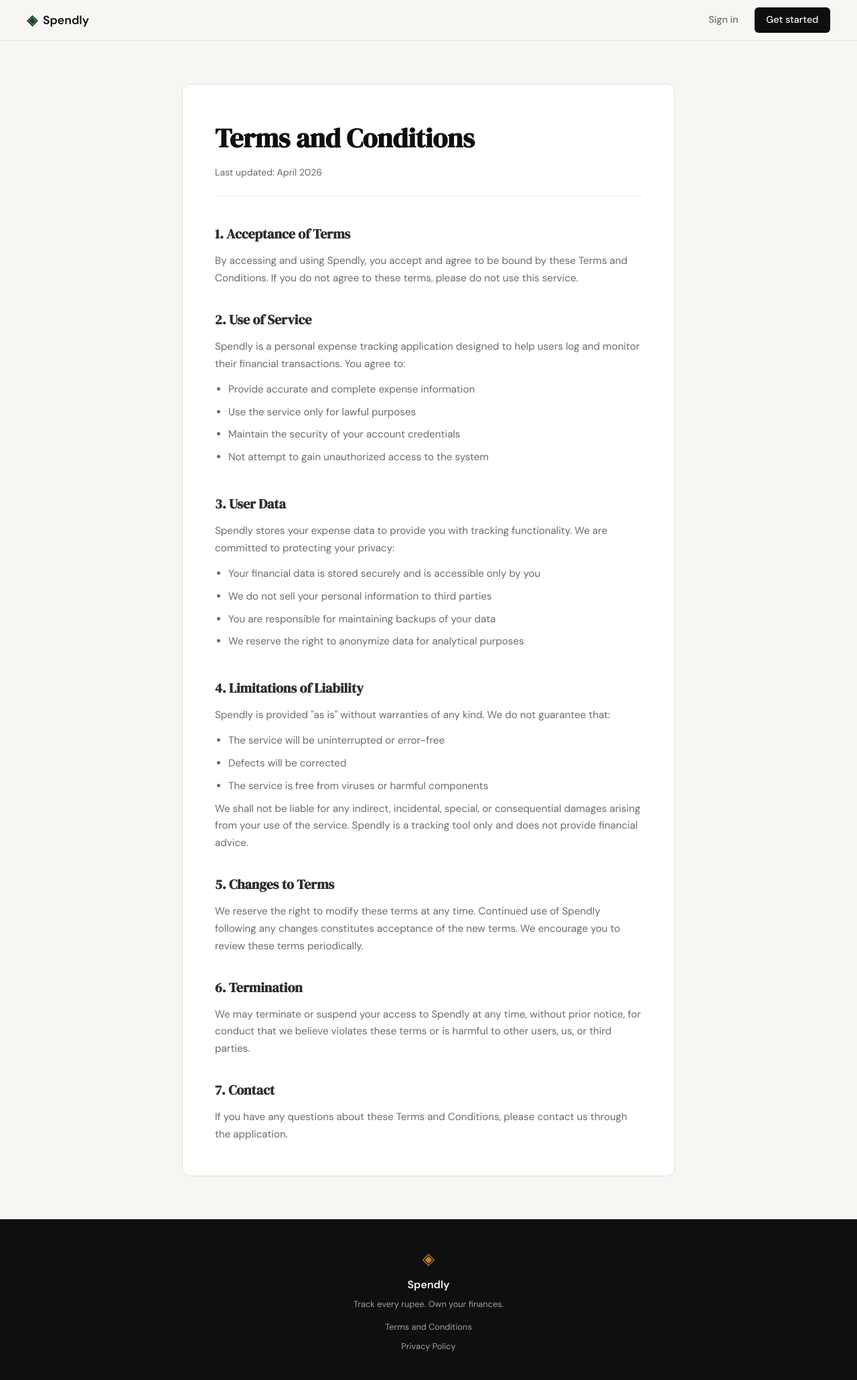
After one commit to Sudiptagiri24/spendly, a Flask app: page /terms in a window 1280 px wide. The commit adds this page. Shown: the whole page at 67% size. Run offline with Flask 3, Linux system fonts and the light colour scheme.

Commit message:
landing: add terms and conditions page and route

```diff
--- a/app.py
+++ b/app.py
@@ -20,6 +20,11 @@ def register():
 @app.route("/login")
 def login():
     return render_template("login.html")
+
+
+@app.route("/terms")
+def terms():
+    return render_template("terms.html")
 
 
 # ------------------------------------------------------------------ #
--- a/static/css/style.css
+++ b/static/css/style.css
@@ -507,6 +507,86 @@ a { color: inherit; text-decoration: none; }
     color: var(--ink-faint);
 }
 
+.footer-links {
+    display: flex;
+    flex-direction: column;
+    gap: 0.5rem;
+    margin-top: 0.5rem;
+}
+
+.footer-links a {
+    font-size: 0.8rem;
+    color: var(--ink-faint);
+    transition: color 0.2s;
+}
+
+.footer-links a:hover {
+    color: var(--paper);
+}
+
+/* ------------------------------------------------------------------ */
+/* Terms & Privacy pages                                               */
+/* ------------------------------------------------------------------ */
+
+.terms-section {
+    padding: 4rem 2rem;
+    max-width: 800px;
+    margin: 0 auto;
+}
+
+.terms-container {
+    background: var(--paper-card);
+    border: 1px solid var(--border);
+    border-radius: var(--radius-md);
+    padding: 3rem;
+}
+
+.terms-title {
+    font-family: var(--font-display);
+    font-size: 2.5rem;
+    color: var(--ink);
+    margin-bottom: 0.5rem;
+}
+
+.terms-updated {
+    font-size: 0.875rem;
+    color: var(--ink-muted);
+    margin-bottom: 2.5rem;
+    padding-bottom: 1.5rem;
+    border-bottom: 1px solid var(--border-soft);
+}
+
+.terms-content {
+    display: flex;
+    flex-direction: column;
+    gap: 2rem;
+}
+
+.terms-block h2 {
+    font-family: var(--font-display);
+    font-size: 1.25rem;
+    color: var(--ink-soft);
+    margin-bottom: 0.75rem;
+}
+
+.terms-block p {
+    font-size: 0.95rem;
+    color: var(--ink-muted);
+    line-height: 1.7;
+}
+
+.terms-block ul {
+    margin-top: 0.75rem;
+    padding-left: 1.25rem;
+}
+
+.terms-block li {
+    font-size: 0.95rem;
+    color: var(--ink-muted);
+    line-height: 1.7;
+    margin-bottom: 0.5rem;
+}
+
 /* ------------------------------------------------------------------ */
 /* Responsive                                                          */
 /* ------------------------------------------------------------------ */
--- a/templates/base.html
+++ b/templates/base.html
@@ -34,8 +34,10 @@
             <span class="brand-icon">◈</span>
             <span class="footer-name">Spendly</span>
             <p class="footer-copy">Track every rupee. Own your finances.</p>
-            <a href="#">Terms and Conditions</a>
-            <a href="#">Privacy Policy</a>
+            <div class="footer-links">
+                <a href="/terms">Terms and Conditions</a>
+                <a href="#">Privacy Policy</a>
+            </div>
         </div>
     </footer>
 
--- /dev/null
+++ b/templates/terms.html
@@ -0,0 +1,69 @@
+{% extends "base.html" %}
+
+{% block title %}Terms and Conditions — Spendly{% endblock %}
+
+{% block content %}
+
+<section class="terms-section">
+    <div class="terms-container">
+        <h1 class="terms-title">Terms and Conditions</h1>
+        <p class="terms-updated">Last updated: April 2026</p>
+
+        <div class="terms-content">
+            <section class="terms-block">
+                <h2>1. Acceptance of Terms</h2>
+                <p>By accessing and using Spendly, you accept and agree to be bound by these Terms and Conditions. If you do not agree to these terms, please do not use this service.</p>
+            </section>
+
+            <section class="terms-block">
+                <h2>2. Use of Service</h2>
+                <p>Spendly is a personal expense tracking application designed to help users log and monitor their financial transactions. You agree to:</p>
+                <ul>
+                    <li>Provide accurate and complete expense information</li>
+                    <li>Use the service only for lawful purposes</li>
+                    <li>Maintain the security of your account credentials</li>
+                    <li>Not attempt to gain unauthorized access to the system</li>
+                </ul>
+            </section>
+
+            <section class="terms-block">
+                <h2>3. User Data</h2>
+                <p>Spendly stores your expense data to provide you with tracking functionality. We are committed to protecting your privacy:</p>
+                <ul>
+                    <li>Your financial data is stored securely and is accessible only by you</li>
+                    <li>We do not sell your personal information to third parties</li>
+                    <li>You are responsible for maintaining backups of your data</li>
+                    <li>We reserve the right to anonymize data for analytical purposes</li>
+                </ul>
+            </section>
+
+            <section class="terms-block">
+                <h2>4. Limitations of Liability</h2>
+                <p>Spendly is provided "as is" without warranties of any kind. We do not guarantee that:</p>
+                <ul>
+                    <li>The service will be uninterrupted or error-free</li>
+                    <li>Defects will be corrected</li>
+                    <li>The service is free from viruses or harmful components</li>
+                </ul>
+                <p>We shall not be liable for any indirect, incidental, special, or consequential damages arising from your use of the service. Spendly is a tracking tool only and does not provide financial advice.</p>
+            </section>
+
+            <section class="terms-block">
+                <h2>5. Changes to Terms</h2>
+                <p>We reserve the right to modify these terms at any time. Continued use of Spendly following any changes constitutes acceptance of the new terms. We encourage you to review these terms periodically.</p>
+            </section>
+
+            <section class="terms-block">
+                <h2>6. Termination</h2>
+                <p>We may terminate or suspend your access to Spendly at any time, without prior notice, for conduct that we believe violates these terms or is harmful to other users, us, or third parties.</p>
+            </section>
+
+            <section class="terms-block">
+                <h2>7. Contact</h2>
+                <p>If you have any questions about these Terms and Conditions, please contact us through the application.</p>
+            </section>
+        </div>
+    </div>
+</section>
+
+{% endblock %}
```
Also changed, not shown: 1 other file.
